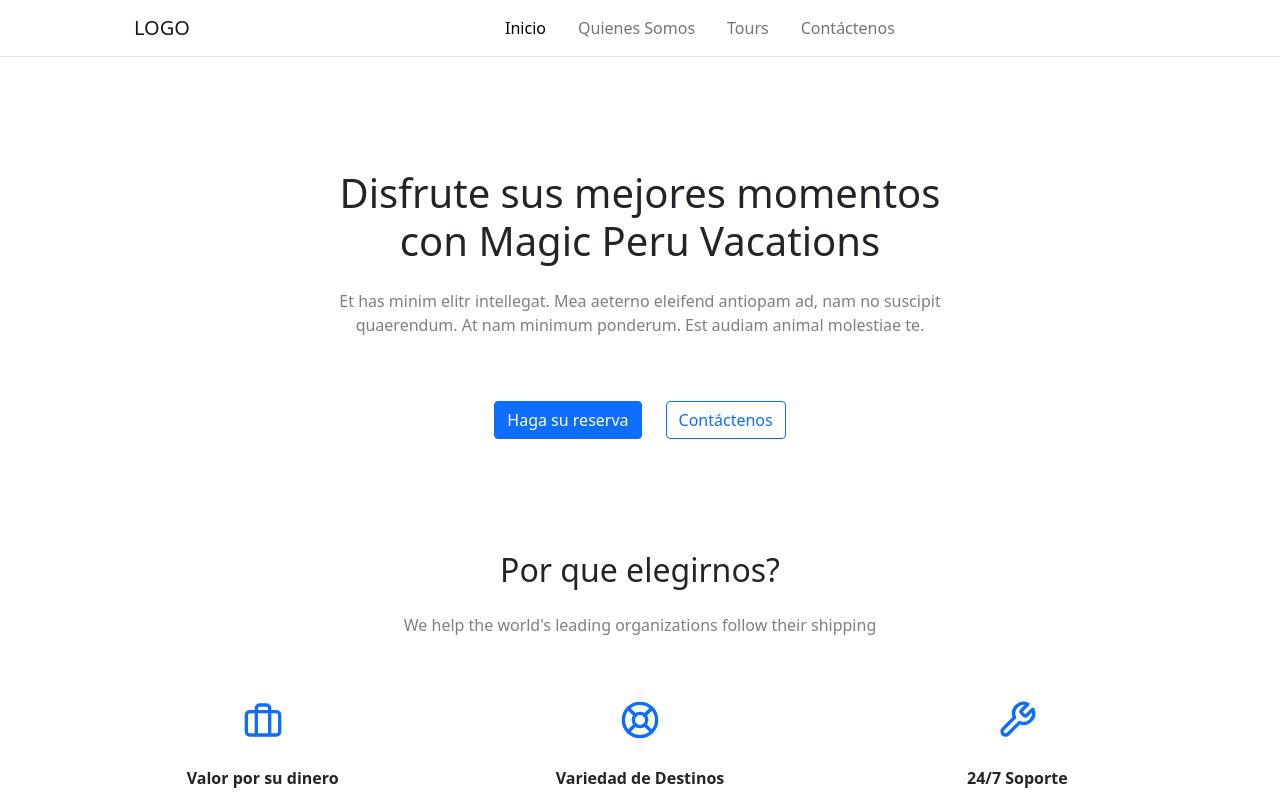
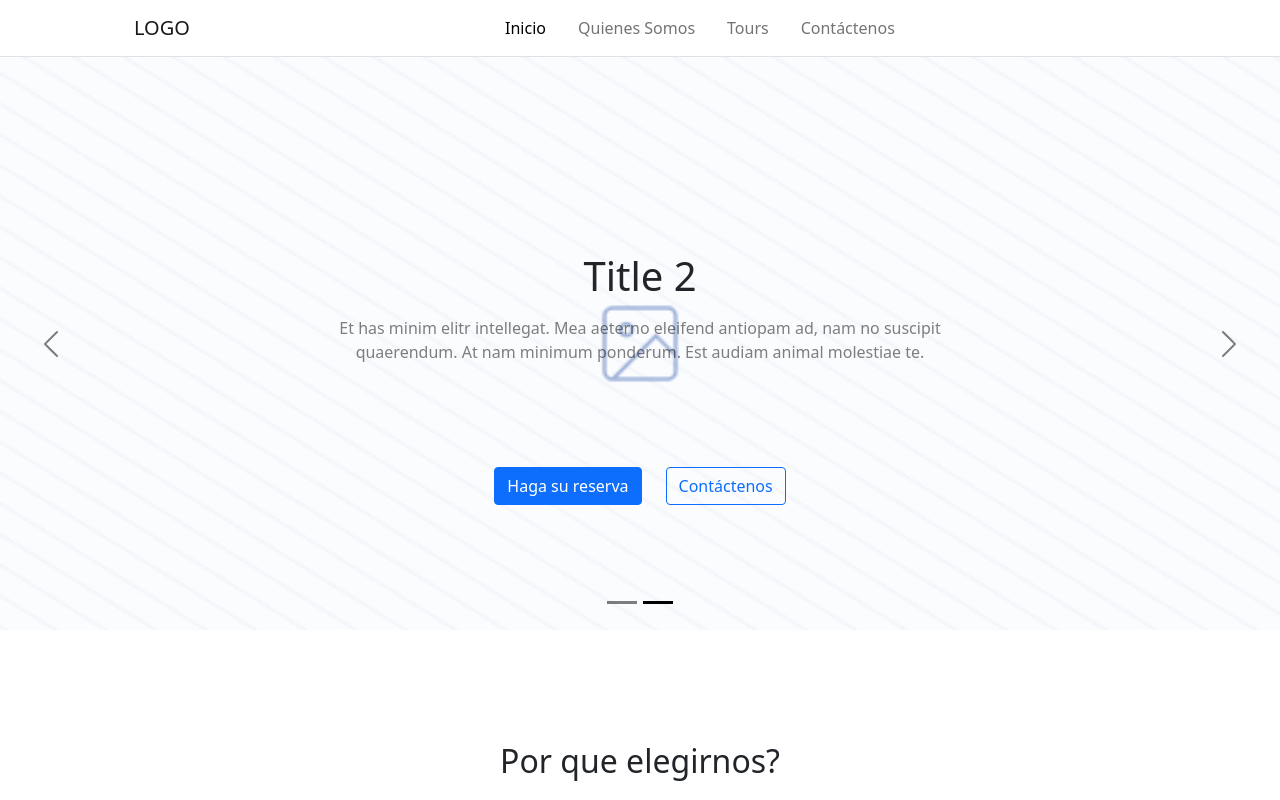
Before and after one commit to helio3197/magic-peru, a React (Create React App) app: page / in a window 1280 px wide. Shown: the top 800 px of the page. Built offline with nearby package versions, Linux system fonts and the light colour scheme.

Commit message:
Update Headline section to add carousel of headlines

```diff
--- a/src/App.scss
+++ b/src/App.scss
@@ -11,15 +11,57 @@
   margin-top: 7rem;
   margin-bottom: 7rem;
 
-  > h1,
-  > p {
-    max-width: 640px;
-    text-align: center;
+  .headline-buttons {
+    bottom: 60px;
+
+    @media (min-width: 375px) {
+      bottom: 75px;
+    }
+
+    @media (min-width: 964px) {
+      bottom: 125px;
+    }
+  }
+
+  .carousel-heading {
+    h1,
+    p {
+      max-width: 640px;
+      text-align: center;
+    }
   }
 
   @media (max-width: 575px) {
     margin-top: 4rem;
     margin-bottom: 4rem;
+  }
+}
+
+.headline-carousel {
+  .carousel-item > div {
+    max-height: 573px;
+    min-height: 448px;
+  }
+
+  img {
+    object-fit: cover;
+  }
+
+  .carousel-heading {
+    bottom: 125px;
+
+    @media (min-width: 375px) {
+      bottom: 150px;
+    }
+
+    @media (min-width: 964px) {
+      bottom: 250px;
+    }
+  }
+
+  .carousel-control-prev,
+  .carousel-control-next {
+    width: 8%;
   }
 }
 
--- a/src/components/Homepage/Headline.js
+++ b/src/components/Homepage/Headline.js
@@ -1,15 +1,43 @@
 import Container from 'react-bootstrap/Container';
+import Carousel from 'react-bootstrap/Carousel';
 import Button from 'react-bootstrap/Button';
 import { toLink } from '../../utils';
+import headlineImg from '../../assets/review-placeholder.png';
 
-const Headline = () => (
-  <Container as="section" className="headline">
-    <h1>Disfrute sus mejores momentos con Magic Peru Vacations</h1>
+const Headline = () => {
+  const carouselItems = [
+    {
+      image: headlineImg,
+      title: 'Disfrute sus mejores momentos con Magic Peru Vacations',
+      description: 'Et has minim elitr intellegat. Mea aeterno eleifend antiopam ad, nam no suscipit quaerendum. At nam minimum ponderum. Est audiam animal molestiae te.',
+      id: 'placeholder1',
+    },
+    {
+      image: headlineImg,
+      title: 'Title 2',
+      description: 'Et has minim elitr intellegat. Mea aeterno eleifend antiopam ad, nam no suscipit quaerendum. At nam minimum ponderum. Est audiam animal molestiae te.',
+      id: 'placeholder2',
+    },
+  ];
+
+  return (
+    <Container fluid as="section" className="headline position-relative p-0 m-0">
+      <Carousel variant="dark" className="w-100 headline-carousel">
+        {carouselItems.map((item) => (
+          <Carousel.Item key={item.id} className="">
+            <div className="position-relative d-flex justify-content-center">
+              <img src={item.image} alt={item.id} className="w-100" />
+              <div className="position-absolute mx-4 mx-sm-5 carousel-heading">
+                <h1>{item.title}</h1>
                 <p className="text-black-50 my-3">
-      Et has minim elitr intellegat. Mea aeterno eleifend antiopam ad, nam no suscipit quaerendum.
-      At nam minimum ponderum. Est audiam animal molestiae te.
+                  {item.description}
                 </p>
-    <div className="d-flex mt-5 gap-4">
+              </div>
+            </div>
+          </Carousel.Item>
+        ))}
+      </Carousel>
+      <div className="d-flex gap-2 gap-sm-4 position-absolute headline-buttons">
         <Button>
           Haga su reserva
         </Button>
@@ -19,5 +47,6 @@
       </div>
     </Container>
   );
+};
 
 export default Headline;
```
Lines whose indentation alone changed are shown as unchanged.
